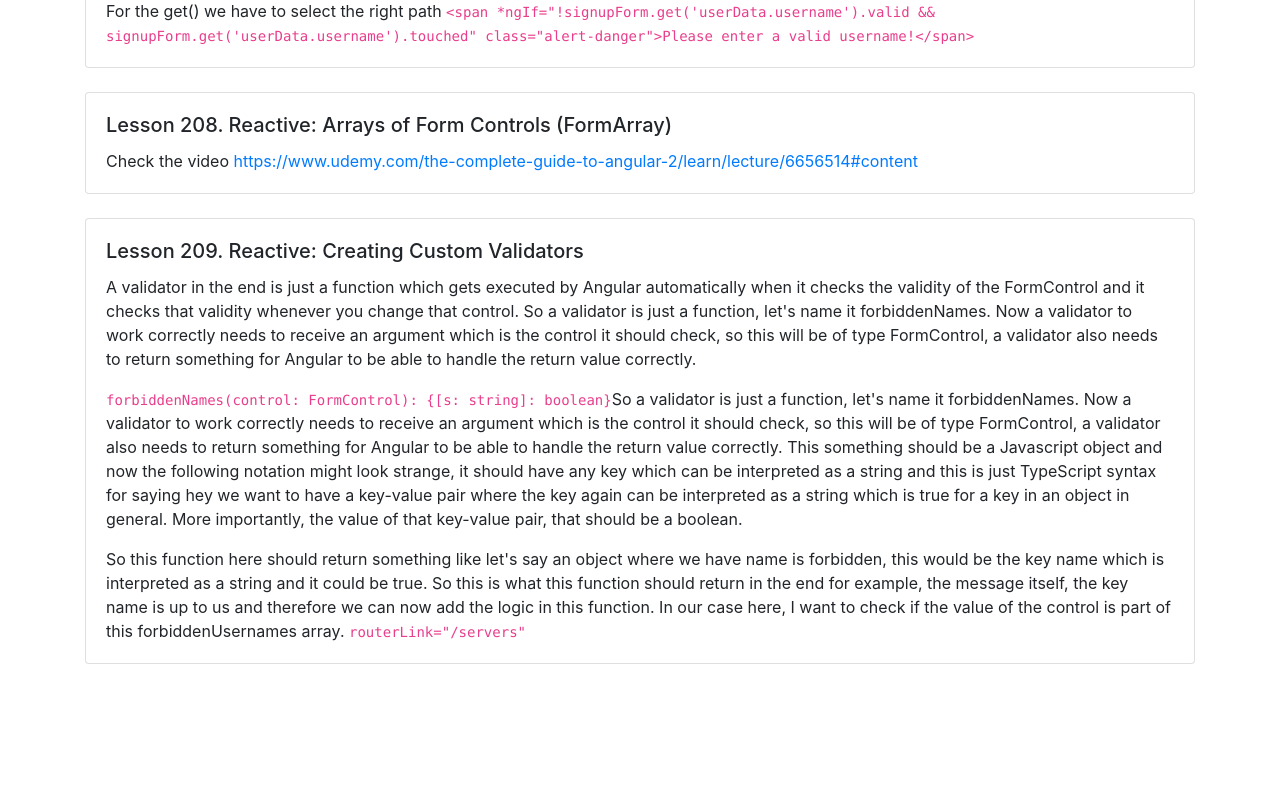
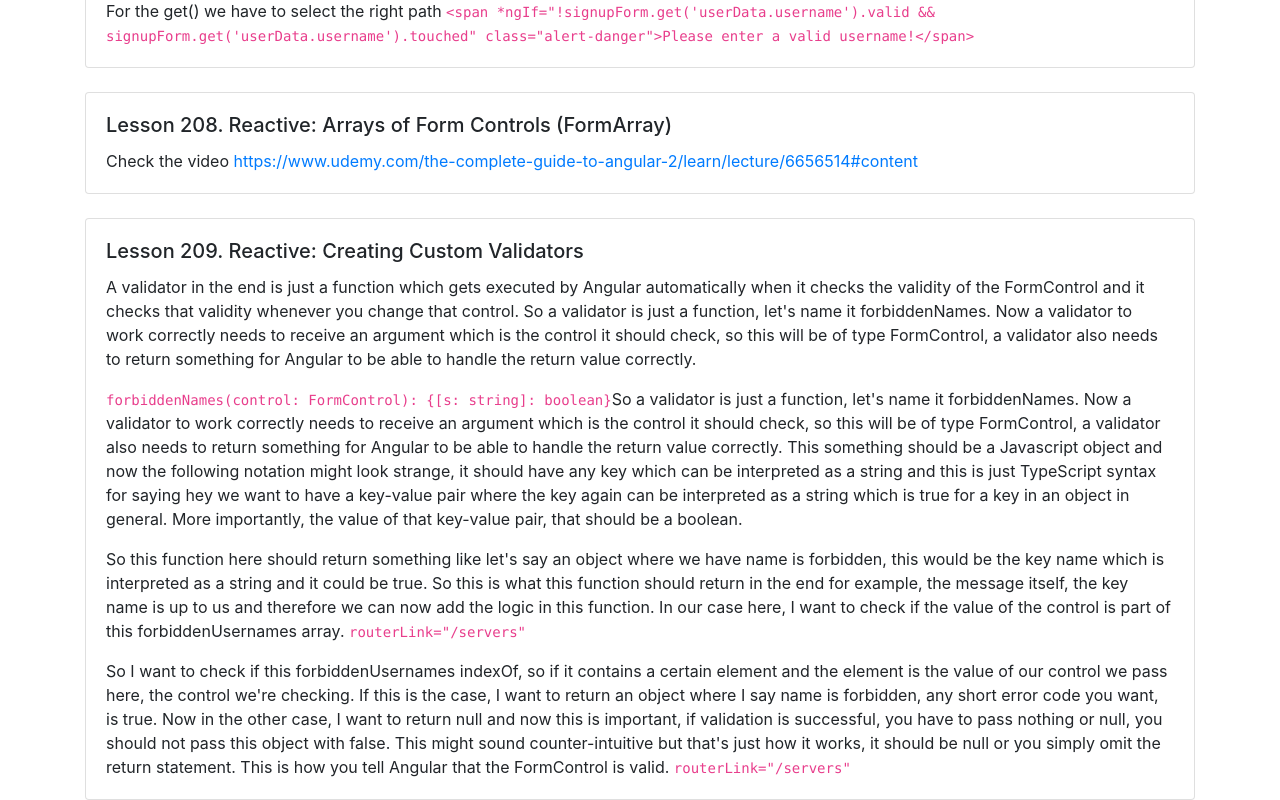
Before and after one commit to Sandro81/section15-reactive-setup-form, an Angular app: page / in a window 1280 px wide. Shown: the part 3036-3836 px from the top of the page. Before the commit the page ends 3700 px from the top, so only its background shows below. Built offline with nearby package versions, Linux system fonts and the light colour scheme.

Commit message:
section15 reactive setup form

```diff
--- a/src/app/app.component.html
+++ b/src/app/app.component.html
@@ -173,6 +173,8 @@
           <p class="card-text"> A validator in the end is just a function which gets executed by Angular automatically when it checks the validity of the FormControl and it checks that validity whenever you change that control. So a validator is just a function, let's name it forbiddenNames. Now a validator to work correctly needs to receive an argument which is the control it should check,  so this will be of type FormControl, a validator also needs to return something for Angular to be able to handle the return value correctly. </p>
           <p class="card-text"> <code>forbiddenNames(control: FormControl): &#123;[s: string]: boolean}</code>So a validator is just a function, let's name it forbiddenNames. Now a validator to work correctly needs to receive an argument which is the control it should check, so this will be of type FormControl, a validator also needs to return something for Angular to be able to handle the return value correctly. This something should be a Javascript object and now the following notation might look strange,  it should have any key which can be interpreted as a string and this is just TypeScript syntax for saying hey we want to have a key-value pair where the key again can be interpreted as a string which is true for a key in an object in general. More importantly, the value of that key-value pair, that should be a boolean.</p>
           <p class="card-text">So this function here should return something like let's say an object where we have name is forbidden, this would be the key name which is interpreted as a string and it could be true. So this is what this function should return in the end for example, the message itself, the key name is up to us and therefore we can now add the logic in this function. In our case here, I want to check if the value of the control is part of this forbiddenUsernames array. <code>routerLink="/servers" </code></p>
+          <p class="card-text"> So I want to check if this forbiddenUsernames indexOf, so if it contains a certain element and the element is the value of our control we pass here, the control we're checking. If this is the case, I want to return an object where I say name is forbidden, any short error code you want, is true. Now in the other case, I want to return null and now this is important, if validation is successful, you have to pass nothing or null, you should not pass this object with false. This might sound counter-intuitive but that's just how it works, it should be null or you simply omit the return statement. This is how you tell Angular that the FormControl is valid.
+            <code>routerLink="/servers" </code></p>
         </div>
       </div>
 
@@ -194,7 +196,6 @@
 
 
 
-
     </div>
   </div>
 </div>
```
